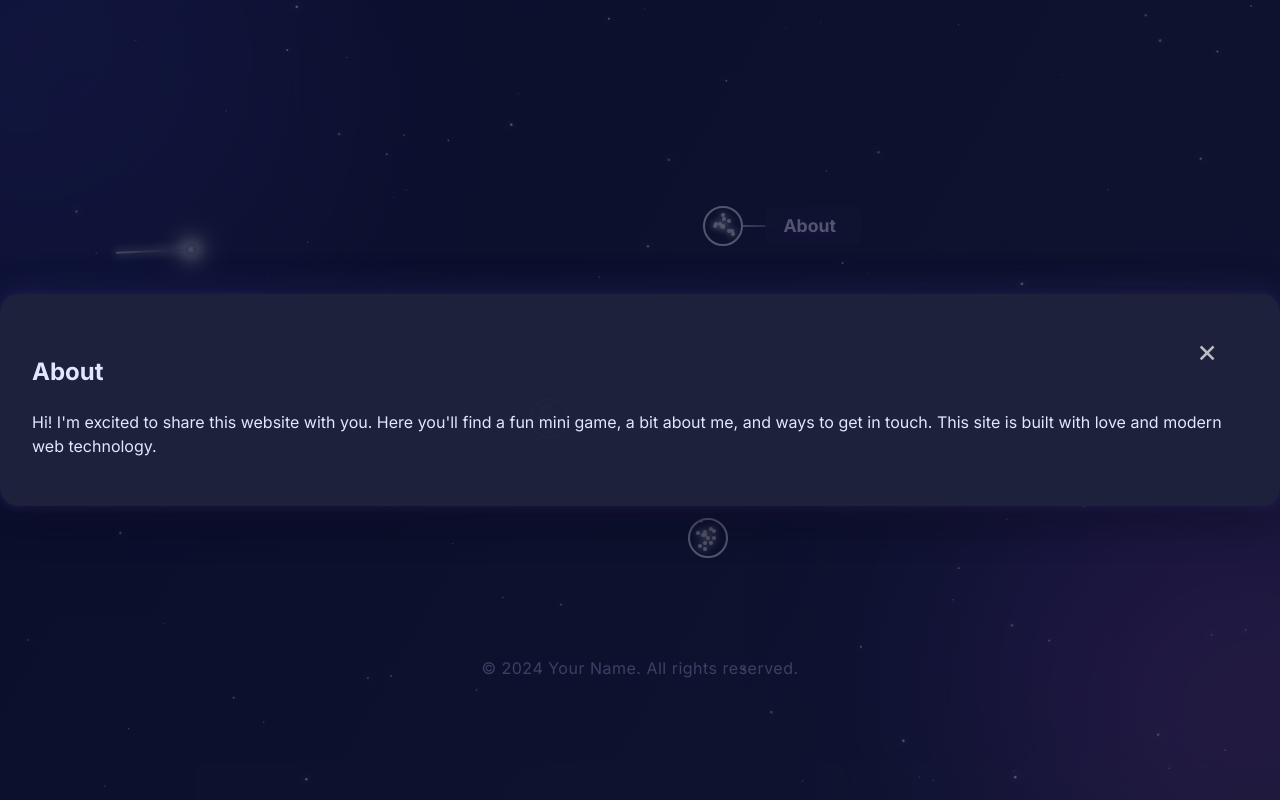
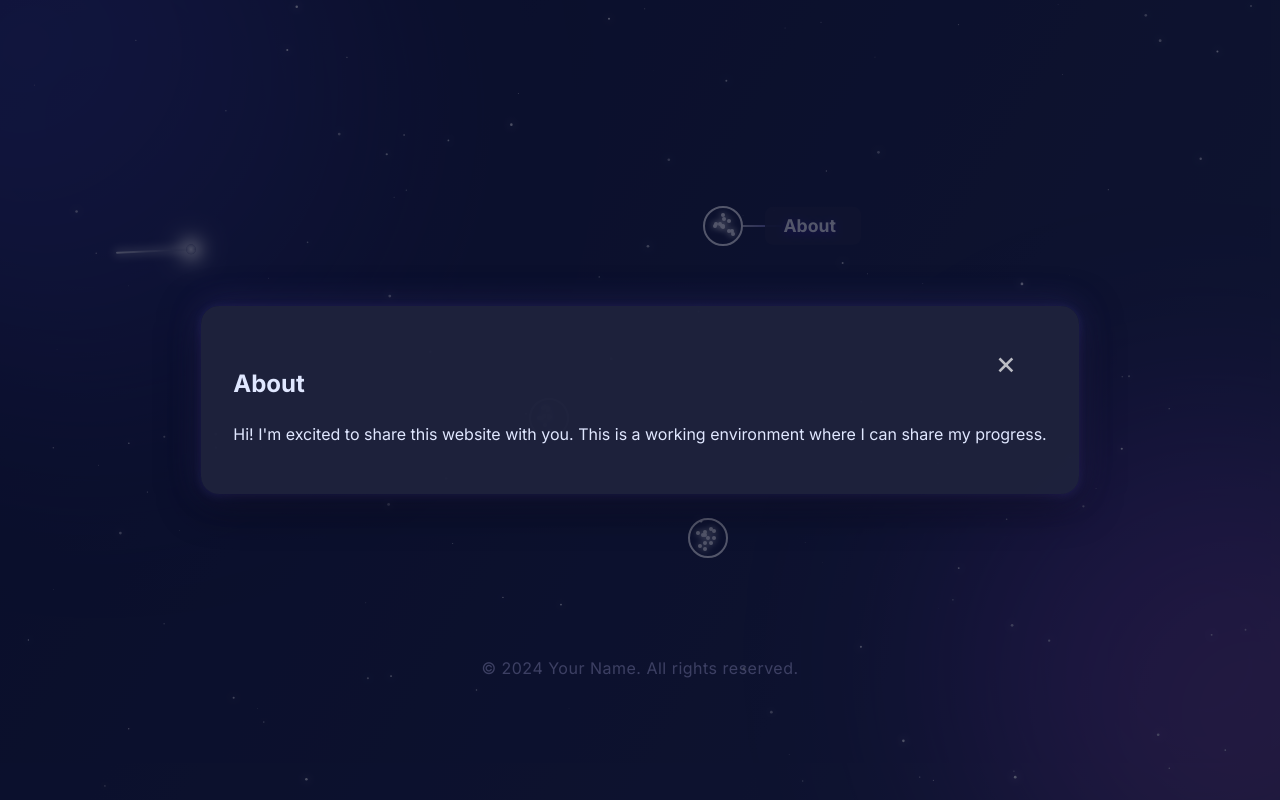
Before and after one commit to MattHondrakis/website, a React (Vite) app: page / in a window 1280 px wide. Both pictures are taken after a click on the button "About". Built offline with nearby package versions, Linux system fonts and the light colour scheme.

Commit message:
about intro

```diff
--- a/src/App.jsx
+++ b/src/App.jsx
@@ -75,7 +75,7 @@ const sections = [
       <div>
         <h2>About</h2>
         <p>
-          Hi! I'm excited to share this website with you. Here you'll find a fun mini game, a bit about me, and ways to get in touch. This site is built with love and modern web technology.
+          Hi! I'm excited to share this website with you. This is a working environment where I can share my progress.
         </p>
       </div>
     ),
```
